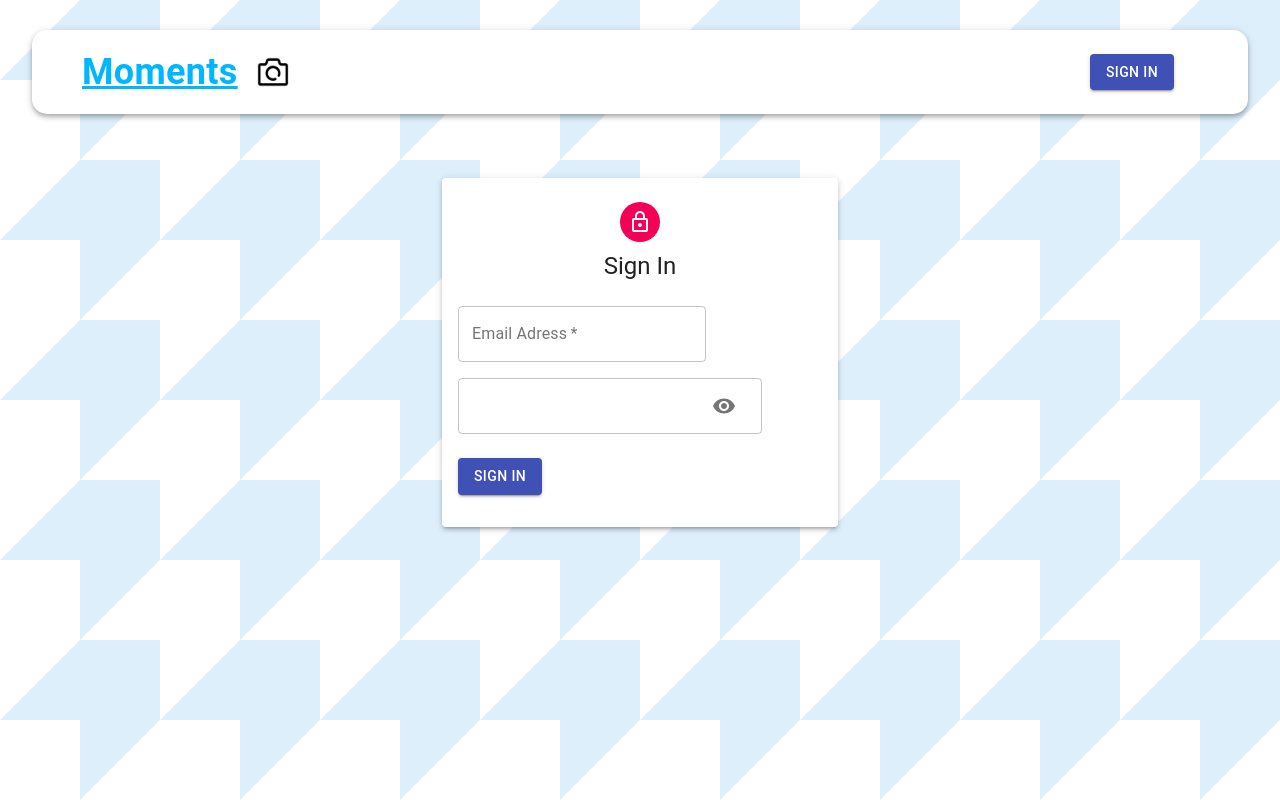
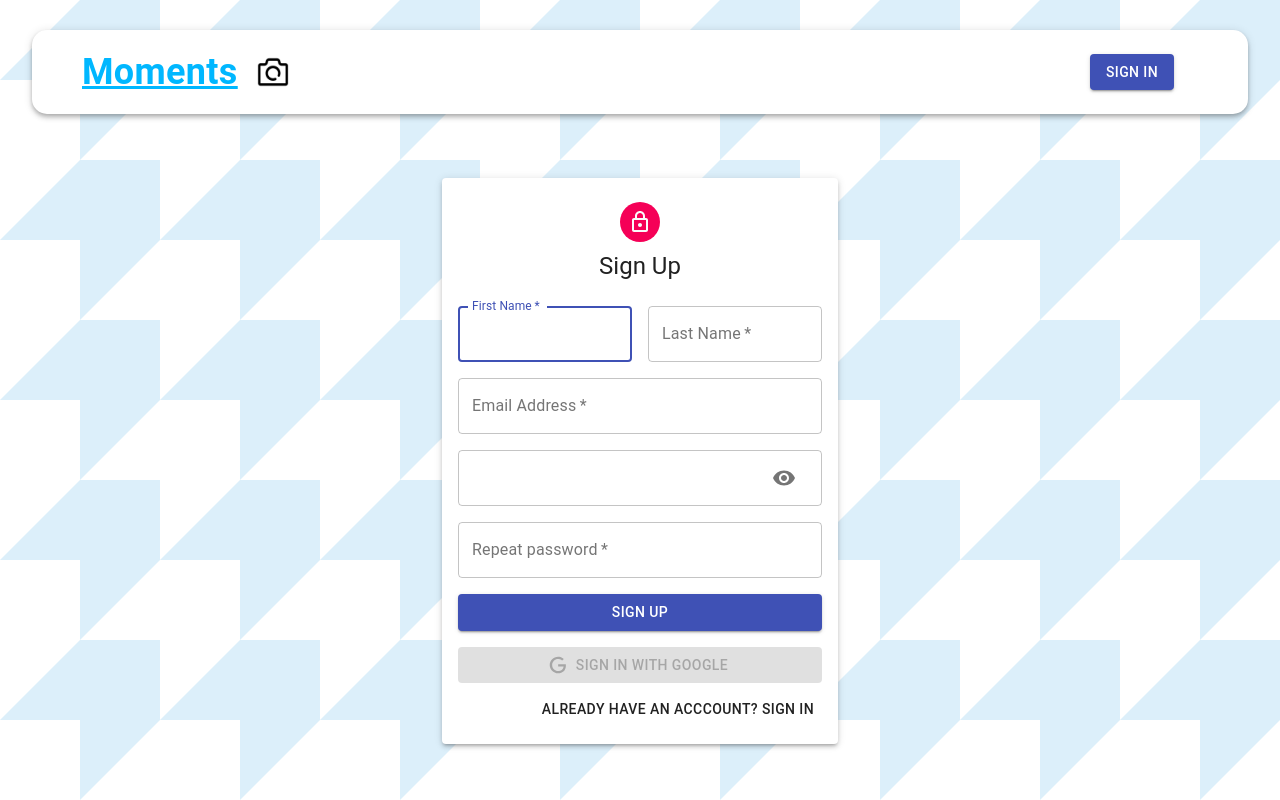
Before and after one commit to AimanFarhanMohdFaruk/moments-mern, a React (Create React App) app in the folder client/: page /auth in a window 1280 px wide. Built offline with nearby package versions, Linux system fonts and the light colour scheme.

Commit message:
completed google login

```diff
--- a/client/package.json
+++ b/client/package.json
@@ -11,10 +11,12 @@
     "@testing-library/react": "^12.1.2",
     "@testing-library/user-event": "^13.5.0",
     "axios": "^0.24.0",
+    "jwt-decode": "^3.1.2",
     "moment": "^2.29.1",
     "react": "^17.0.2",
     "react-dom": "^17.0.2",
     "react-file-base64": "^1.0.3",
+    "react-google-login": "^5.2.2",
     "react-redux": "^7.2.6",
     "react-router-dom": "^6.2.1",
     "react-scripts": "5.0.0",
--- a/client/src/api/index.js
+++ b/client/src/api/index.js
@@ -1,6 +1,6 @@
 import axios from 'axios'
 
-const url = "https://moments-mern-test-app.herokuapp.com/posts"
+const url = "http://localhost:5000/posts"
 
 export const fetchPosts = () => axios.get(url);
 
--- a/client/src/components/Auth/Auth.js
+++ b/client/src/components/Auth/Auth.js
@@ -1,14 +1,20 @@
 import React, { useState } from 'react'
 import { Avatar, Paper, Typography, Button, Grid, Container, TextField } from "@material-ui/core"
+import { GoogleLogin } from 'react-google-login'
+import {useDispatch} from 'react-redux'
+import {useNavigate} from 'react-router-dom'
 import useStyles from "./styles"
 import LockOutlined from '@material-ui/icons/LockOutlined';
 import Input from "./Input";
+import Icon from "./Icon"
 
 const Auth = () => {
 
     const classes = useStyles()
-    const isSignUp = false;
+    const dispatch = useDispatch()
+    const navigate = useNavigate()
 
+    const [ isSignUp , setIsSignUp ] = useState(true)
     const [ showPassword, setShowPassword] = useState(false)
 
     const handleShowPassword = () => setShowPassword((prevShowPassword) => !prevShowPassword)
@@ -21,6 +27,28 @@ const Auth = () => {
 
     };
 
+
+    const switchMode = (e) => {
+        e.preventDefault()
+        setIsSignUp((prevIsSignUp) => !prevIsSignUp)
+        setShowPassword(false)
+    }
+
+    const googleSucess = async (res) => {
+        const result = res?.profileObj;
+        const token = res?.tokenId;
+
+        try {
+            dispatch({ type:"AUTH", data: { result, token } })
+            navigate("/")
+        } catch (error) {
+            console.log(error)
+        }
+    };
+
+    const googleFailure = () => {
+        console.log("google sign in failed, try again")
+    };
 
     return (
         <Container component="main" maxWidth="xs" >
@@ -39,7 +67,7 @@ const Auth = () => {
                                     </>
                                 )
                             }
-                            <Input name="email" label="Email Adress" type="email" handleChange={handleChange}   />
+                            <Input name="email" label="Email Address" type="email" handleChange={handleChange}   />
                             <Input name="password" labe="Password"  type={showPassword ? "text" : "password"} handleShowPassword={handleShowPassword} handleChange={handleChange} />
                             { isSignUp && (
                                 <>
@@ -47,9 +75,32 @@ const Auth = () => {
                                 </>
                             )}
                     </Grid>
-                    <Button variant='contained' fulllWidth color='primary' type='submit'  className={classes.submit} >
+                    <Button variant='contained' fullWidth color='primary' type='submit'  className={classes.submit} >
                         {isSignUp ? 'Sign Up' : 'Sign In'}
                      </Button>
+                    <GoogleLogin
+                        clientId="1067242737276-gh1kpk0mkc1m0cvq2661ajg71kb4eiir.apps.googleusercontent.com"
+                        render={(renderProps) => (
+                            <Button
+                            className={classes.googleButton}
+                            color="primary"
+                            fullWidth
+                            onClick={renderProps.onClick}
+                            disabled={renderProps.disabled}
+                            startIcon={<Icon/>}
+                            variant='contained'>
+                                Sign in with Google
+                            </Button>
+                        )}
+                        onSuccess={googleSucess}
+                        onFailire={googleFailure}
+                        cookiePolicy='single_host_origin'
+                    />
+                     <Grid container justifyContent="flex-end">
+                        <Button onClick={switchMode}  fontSize="10px">
+                                { isSignUp ? "Already have an acccount? Sign in" : "Don't have an account? Sign up" }
+                        </Button>
+                     </Grid>
                 </form>
             </Paper>
         </Container>
--- /dev/null
+++ b/client/src/components/Auth/Icon.js
@@ -0,0 +1,14 @@
+import React from 'react'
+
+const Icon = () => {
+    return (
+        <svg style={{ width: '20px', height: '20px' }} viewBox="0 0 24 24">
+        <path
+          fill="currentColor"
+          d="M21.35,11.1H12.18V13.83H18.69C18.36,17.64 15.19,19.27 12.19,19.27C8.36,19.27 5,16.25 5,12C5,7.9 8.2,4.73 12.2,4.73C15.29,4.73 17.1,6.7 17.1,6.7L19,4.72C19,4.72 16.56,2 12.1,2C6.42,2 2.03,6.8 2.03,12C2.03,17.05 6.16,22 12.25,22C17.6,22 21.5,18.33 21.5,12.91C21.5,11.76 21.35,11.1 21.35,11.1V11.1Z"
+        />
+      </svg>
+    )
+}
+
+export default Icon
--- a/client/src/components/Auth/Input.js
+++ b/client/src/components/Auth/Input.js
@@ -11,10 +11,11 @@ const Input = ({name, handleChange, label, half, autoFocus, type, handleShowPass
           label={label}
           onChange={handleChange}
           variant='outlined'
+          fullWidth
           required
           autoFocus={autoFocus}
           type={type}
-          InputProps={name === 'password' && {
+          InputProps={name === 'password' ?  {
               endAdornment : (
                   <InputAdornment position='end' >
                       <IconButton onClick={handleShowPassword} >
@@ -22,7 +23,7 @@ const Input = ({name, handleChange, label, half, autoFocus, type, handleShowPass
                       </IconButton>
                   </InputAdornment>
               )
-          }}
+          } : null }
           />
       </Grid>
     )
--- a/client/src/components/Auth/styles.js
+++ b/client/src/components/Auth/styles.js
@@ -24,9 +24,9 @@ export default makeStyles((theme) => ({
         marginTop: theme.spacing(3),
       },
       submit: {
-        margin: theme.spacing(3, 0, 2),
+        margin: theme.spacing(2, 0, 2),
       },
       googleButton: {
-        marginBottom: theme.spacing(2),
+        marginBottom: theme.spacing(1),
       },
 }));
--- a/client/src/components/Navbar/Navbar.js
+++ b/client/src/components/Navbar/Navbar.js
@@ -1,15 +1,34 @@
 
-import React from 'react'
+import React, { useState, useEffect } from 'react'
 import { Typography, AppBar, Toolbar, Avatar, Button } from '@material-ui/core';
 import useStyles from './styles'
 import iconMoments from "../../images/iconmoments.png"
-import { Link } from 'react-router-dom'
-
+import { Link, useNavigate, useLocation } from 'react-router-dom'
+import { useDispatch } from 'react-redux'
 
 const Navbar = () => {
 
     const classes = useStyles();
-    const user = null;
+    const dispatch = useDispatch();
+    const navigate = useNavigate();
+    const location = useLocation()
+
+    const [ user , setUser ] = useState(JSON.parse(localStorage.getItem('profile')));
+
+    console.log(user)
+
+    useEffect(() => {
+        const token = user?.token;
+
+
+        setUser(JSON.parse(localStorage.getItem('profile')))
+    }, [location])
+
+    const handleLogOut = () => {
+        dispatch({type:"LOGOUT"})
+        navigate("/")
+        setUser(null)
+    }
 
     return (
         <AppBar className={classes.appBar} position='static' color='inherit'>
@@ -22,7 +41,7 @@ const Navbar = () => {
                     <div className={classes.profile}>
                         <Avatar className={classes.purple}  alt={user.result.name} src={user.result.imageUrl}> {user.result.name.charAt(0)} </Avatar>
                         <Typography variant="h6" className={classes.userName}>{user.result.name}</Typography>
-                        <Button variant='contained' className={classes.logout}  color="secondary" >Logout</Button>
+                        <Button variant='contained' className={classes.logout}  color="secondary" onClick={handleLogOut} >Logout</Button>
                     </div> ) : (
                         <Button className={classes.logout} variant="contained" color="primary" component={Link} to="/auth">Sign In</Button>
                 )}
--- a/client/src/constants/actionTypes.js
+++ b/client/src/constants/actionTypes.js
@@ -2,3 +2,5 @@ export const UPDATE = "UPDATE";
 export const DELETE = "DELETE";
 export const FETCH_ALL = "FETCH_ALL";
 export const CREATE = "CREATE";
+export const AUTH = "AUTH";
+export const LOGOUT = "LOGOUT";
--- /dev/null
+++ b/client/src/reducers/auth.js
@@ -0,0 +1,17 @@
+import { AUTH, LOGOUT } from "../constants/actionTypes"
+
+const authReducer = (state = {authData:null}, action) => {
+
+    switch (action.type) {
+        case AUTH:
+            localStorage.setItem('profile', JSON.stringify({...action?.data}));
+            return {...state,authData: action?.data};
+        case LOGOUT:
+            localStorage.clear()
+            return{...state, authData: null };
+        default:
+            return state;
+    }
+}
+
+export default authReducer;
--- a/client/src/reducers/index.js
+++ b/client/src/reducers/index.js
@@ -1,5 +1,6 @@
 import { combineReducers } from 'redux';
 
 import posts from "./posts"
+import auth from './auth';
 
-export default combineReducers({posts})
+export default combineReducers({ posts, auth })
--- a/client/src/reducers/posts.js
+++ b/client/src/reducers/posts.js
@@ -1,15 +1,17 @@
+import { FETCH_ALL, CREATE, UPDATE, DELETE } from "../constants/actionTypes"
+
 
 export default (posts = [],action) => {
     switch (action.type) {
-        case 'FETCH_ALL':
+        case FETCH_ALL:
             return action.payload;
-        case 'CREATE':
+        case CREATE:
             return [...posts, action.payload];
         case 'LIKE':
-        case 'UPDATE':
+        case UPDATE:
             return posts.map((post) => post._id === action.payload._id ? action.payload : post);
             // post.map returns a new array and runs a function to each post, if the post._id is a match, update the data with action.payload, else return the original post
-        case 'DELETE':
+        case DELETE:
             return posts.filter((post) => post._id !== action.payload);
             //
         default:
```
Also changed, not shown: 1 other file (tests, documents, lock files or other folders).
